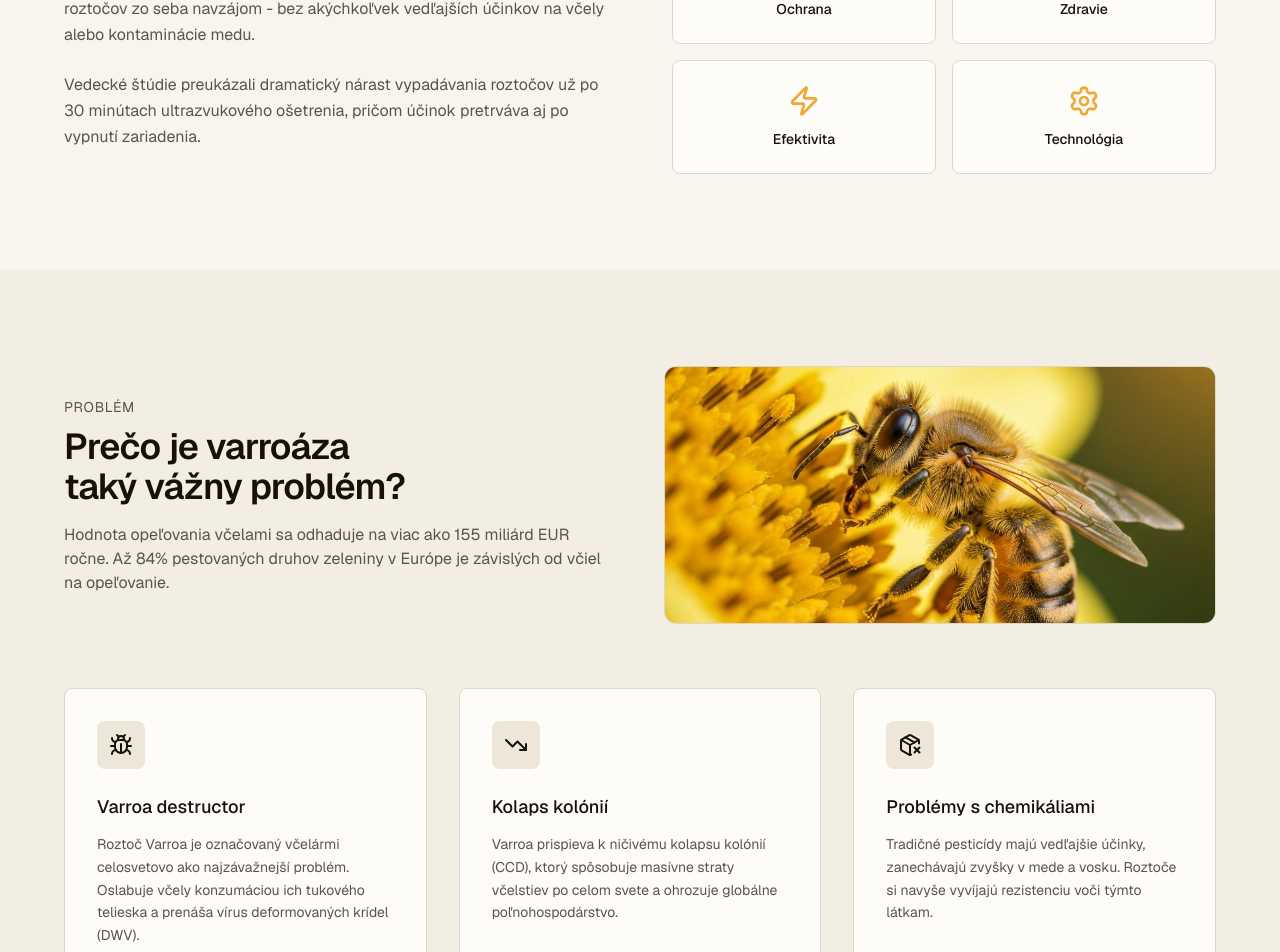
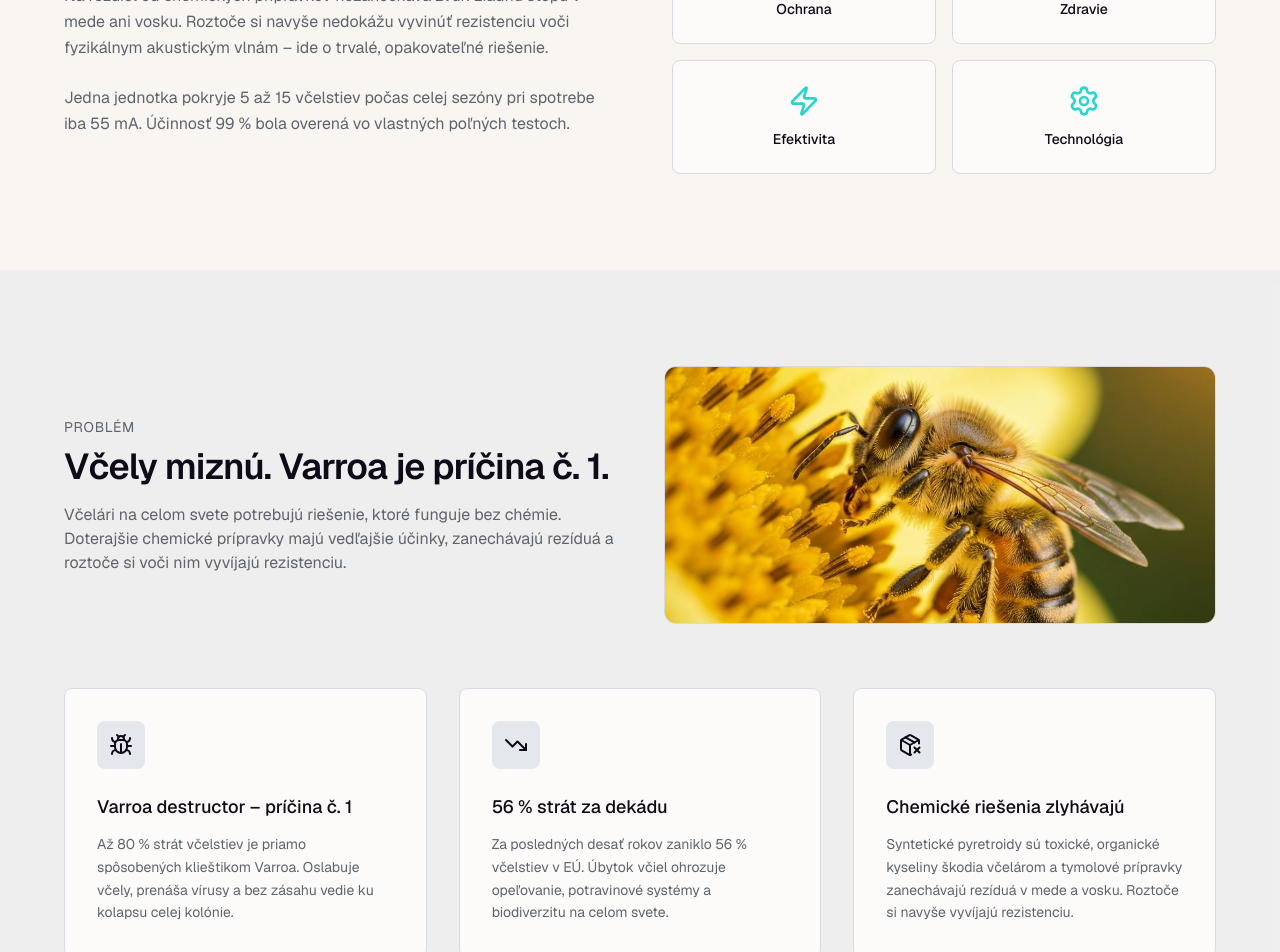
Before and after one commit to krealik/beesvitae, a Next.js app: page / in a window 1280 px wide. Shown: the part 1240-2192 px from the top of the page. Built offline with nearby package versions, Linux system fonts and the light colour scheme.

Commit message:
feat: update BeesVitae brand colors and rephrase product description

```diff
--- a/app/globals.css
+++ b/app/globals.css
@@ -4,30 +4,31 @@
 @custom-variant dark (&:is(.dark *));
 
 :root {
-  --background: oklch(0.97 0.01 85);
-  --foreground: oklch(0.18 0.02 60);
-  --card: oklch(0.99 0.005 85);
-  --card-foreground: oklch(0.18 0.02 60);
-  --popover: oklch(0.99 0.005 85);
-  --popover-foreground: oklch(0.18 0.02 60);
-  --primary: oklch(0.18 0.02 60);
-  --primary-foreground: oklch(0.97 0.01 85);
-  --secondary: oklch(0.93 0.02 85);
-  --secondary-foreground: oklch(0.18 0.02 60);
-  --muted: oklch(0.93 0.02 85);
-  --muted-foreground: oklch(0.45 0.02 60);
-  --accent: oklch(0.78 0.15 75);
-  --accent-foreground: oklch(0.18 0.02 60);
+  /* BeesVitae brand palette: Linen, Obsidian, Slate, Teal, Honey */
+  --background: oklch(0.975 0.006 80); /* Linen #fbf7f1 */
+  --foreground: oklch(0.16 0.03 300); /* Obsidian #0d031b */
+  --card: oklch(0.99 0.004 80);
+  --card-foreground: oklch(0.16 0.03 300);
+  --popover: oklch(0.99 0.004 80);
+  --popover-foreground: oklch(0.16 0.03 300);
+  --primary: oklch(0.16 0.03 300); /* Obsidian #0d031b */
+  --primary-foreground: oklch(0.975 0.006 80);
+  --secondary: oklch(0.93 0.008 250);
+  --secondary-foreground: oklch(0.16 0.03 300);
+  --muted: oklch(0.93 0.008 250);
+  --muted-foreground: oklch(0.5 0.013 250); /* Slate #5e646e */
+  --accent: oklch(0.79 0.13 190); /* Teal #00d8c9 */
+  --accent-foreground: oklch(0.16 0.03 300);
   --destructive: oklch(0.577 0.245 27.325);
   --destructive-foreground: oklch(0.577 0.245 27.325);
-  --border: oklch(0.88 0.02 80);
-  --input: oklch(0.88 0.02 80);
-  --ring: oklch(0.78 0.15 75);
-  --chart-1: oklch(0.78 0.15 75);
-  --chart-2: oklch(0.6 0.118 184.704);
-  --chart-3: oklch(0.398 0.07 227.392);
-  --chart-4: oklch(0.828 0.189 84.429);
-  --chart-5: oklch(0.769 0.188 70.08);
+  --border: oklch(0.89 0.008 250);
+  --input: oklch(0.89 0.008 250);
+  --ring: oklch(0.79 0.13 190);
+  --chart-1: oklch(0.79 0.13 190); /* Teal */
+  --chart-2: oklch(0.75 0.14 75); /* Honey gold */
+  --chart-3: oklch(0.5 0.013 250); /* Slate */
+  --chart-4: oklch(0.16 0.03 300); /* Obsidian */
+  --chart-5: oklch(0.68 0.1 190);
   --radius: 0.5rem;
   --sidebar: oklch(0.985 0 0);
   --sidebar-foreground: oklch(0.145 0 0);
--- a/app/layout.tsx
+++ b/app/layout.tsx
@@ -8,8 +8,8 @@ const _geist = Geist({ subsets: ["latin"] });
 const _geistMono = Geist_Mono({ subsets: ["latin"] });
 
 export const metadata: Metadata = {
-  title: 'BeeVitae – Ochrana včiel novej generácie',
-  description: 'Moderné riešenie pre zdravšie a silnejšie včelstvá. Inovatívne zariadenie na ochranu včiel pred škodcami.',
+  title: 'BeesVitae – Effective Frequency. Pure Honey.',
+  description: 'Akustická eliminácia klieštika Varroa. Bez chémie, bez rezíduí, bez rezistencie. Ultrazvukové zariadenie VK30-5 s 99% účinnosťou overenou v poľných testoch.',
   generator: 'v0.app',
   icons: {
     icon: [
--- a/app/page.tsx
+++ b/app/page.tsx
@@ -90,15 +90,15 @@ function HeroSection() {
       <div className="max-w-4xl mx-auto text-center relative z-10">
         <div className="inline-flex items-center gap-2 px-4 py-2 bg-secondary rounded-full text-sm text-muted-foreground mb-8">
           <HexagonIcon className="w-4 h-4 text-accent" />
-          <span>Ultrazvuková ochrana proti varroáze</span>
+          <span>Effective Frequency. Pure Honey.</span>
         </div>
 
         <h1 className="text-4xl md:text-6xl lg:text-7xl font-semibold tracking-tight text-balance leading-tight mb-6">
-          BeesVitae – Koniec varroázy bez chemikálií
+          Akustická eliminácia Varroa. Bez chémie. Natrvalo.
         </h1>
 
         <p className="text-lg md:text-xl text-muted-foreground max-w-2xl mx-auto mb-10 text-pretty">
-          Inovatívna ultrazvuková technológia na elimináciu klieštika Varroa destructor. Vedecky overená metóda, ktorá chráni včely bez použitia škodlivých chemických látok.
+          Zariadenie VK30-5 vysiela presne ladenú ultrazvukovú frekvenciu priamo do úľa. 99% účinnosť overená v poľných testoch – žiadne rezíduá v mede, žiadna rezistencia.
         </p>
 
         <Button size="lg" className="px-8 py-6 text-base" onClick={scrollToContent}>
@@ -122,16 +122,16 @@ function AboutSection() {
           <div>
             <span className="text-sm text-muted-foreground uppercase tracking-wider">O produkte</span>
             <h2 className="text-3xl md:text-4xl font-semibold tracking-tight mt-2 mb-6 text-balance">
-              Ultrazvuková technológia proti Varroa destructor
+              VK30-5 – akustická technológia proti Varroa destructor
             </h2>
             <p className="text-muted-foreground leading-relaxed mb-6">
-              BeesVitae využíva vysokofrekvenčné ultrazvukové vlny na elimináciu klieštika Varroa destructor - najväčšej hrozby pre včelstvá na celom svete. Táto revolučná metóda bola vyvinutá na základe výskumu University College Cork v Írsku.
+              BeesVitae VK30-5 vysiela presne ladenú ultrazvukovú frekvenciu 18–28 kHz priamo z veka úľa. Akustické vlny narúšajú sací mechanizmus klieštika Varroa a bránia jeho rozmnožovaniu v zaviečkovanom plode – jedinom mieste, kde sa Varroa môže množiť. Bez potomstva populácia roztočov kolabuje.
             </p>
             <p className="text-muted-foreground leading-relaxed mb-6">
-              Na rozdiel od tradičných chemických metód, ultrazvuk stimuluje včely k prirodzenému čistiacemu správaniu, pri ktorom aktívne odstraňujú roztočov zo seba navzájom - bez akýchkoľvek vedľajších účinkov na včely alebo kontaminácie medu.
+              Na rozdiel od chemických prípravkov nezanecháva zvuk žiadnu stopu v mede ani vosku. Roztoče si navyše nedokážu vyvinúť rezistenciu voči fyzikálnym akustickým vlnám – ide o trvalé, opakovateľné riešenie.
             </p>
             <p className="text-muted-foreground leading-relaxed">
-              Vedecké štúdie preukázali dramatický nárast vypadávania roztočov už po 30 minútach ultrazvukového ošetrenia, pričom účinok pretrváva aj po vypnutí zariadenia.
+              Jedna jednotka pokryje 5 až 15 včelstiev počas celej sezóny pri spotrebe iba 55 mA. Účinnosť 99 % bola overená vo vlastných poľných testoch.
             </p>
           </div>
 
@@ -170,18 +170,18 @@ function ProblemSection() {
   const problems = [
     {
       icon: Bug,
-      title: "Varroa destructor",
-      description: "Roztoč Varroa je označovaný včelármi celosvetovo ako najzávažnejší problém. Oslabuje včely konzumáciou ich tukového telieska a prenáša vírus deformovaných krídel (DWV).",
+      title: "Varroa destructor – príčina č. 1",
+      description: "Až 80 % strát včelstiev je priamo spôsobených klieštikom Varroa. Oslabuje včely, prenáša vírusy a bez zásahu vedie ku kolapsu celej kolónie.",
     },
     {
       icon: TrendingDown,
-      title: "Kolaps kolónií",
-      description: "Varroa prispieva k ničivému kolapsu kolónií (CCD), ktorý spôsobuje masívne straty včelstiev po celom svete a ohrozuje globálne poľnohospodárstvo.",
+      title: "56 % strát za dekádu",
+      description: "Za posledných desať rokov zaniklo 56 % včelstiev v EÚ. Úbytok včiel ohrozuje opeľovanie, potravinové systémy a biodiverzitu na celom svete.",
     },
     {
       icon: PackageX,
-      title: "Problémy s chemikáliami",
-      description: "Tradičné pesticídy majú vedľajšie účinky, zanechávajú zvyšky v mede a vosku. Roztoče si navyše vyvíjajú rezistenciu voči týmto látkam.",
+      title: "Chemické riešenia zlyhávajú",
+      description: "Syntetické pyretroidy sú toxické, organické kyseliny škodia včelárom a tymolové prípravky zanechávajú rezíduá v mede a vosku. Roztoče si navyše vyvíjajú rezistenciu.",
     },
   ];
 
@@ -192,10 +192,10 @@ function ProblemSection() {
           <div>
             <span className="text-sm text-muted-foreground uppercase tracking-wider">Problém</span>
             <h2 className="text-3xl md:text-4xl font-semibold tracking-tight mt-2 text-balance">
-              Prečo je varroáza taký vážny problém?
+              Včely miznú. Varroa je príčina č. 1.
             </h2>
             <p className="text-muted-foreground mt-4">
-              Hodnota opeľovania včelami sa odhaduje na viac ako 155 miliárd EUR ročne. Až 84% pestovaných druhov zeleniny v Európe je závislých od včiel na opeľovanie.
+              Včelári na celom svete potrebujú riešenie, ktoré funguje bez chémie. Doterajšie chemické prípravky majú vedľajšie účinky, zanechávajú rezíduá a roztoče si voči nim vyvíjajú rezistenciu.
             </p>
           </div>
           <div className="rounded-xl overflow-hidden border border-border">
@@ -227,18 +227,18 @@ function SolutionSection() {
   const solutions = [
     {
       icon: Zap,
-      title: "Ultrazvukové vlny",
-      description: "Vysokofrekvenčné ultrazvukové vlny priamo dráždia roztoče Varroa a stimulujú včely k samoošetrovaniu a vzájomnému čisteniu.",
+      title: "Ultrazvuk z veka úľa",
+      description: "VK30-5 vysiela presne ladenú akustickú frekvenciu 18–28 kHz priamo do úľa. Signál s intenzitou 105–113 dB SPL prekonáva bežné zariadenia (~40 dB SPL).",
     },
     {
       icon: Settings,
-      title: "Vedecky overené",
-      description: "Výskum na University College Cork preukázal dramatický nárast vypadávania roztočov už po 30 minútach ultrazvukového ošetrenia.",
+      title: "Narušenie reprodukcie",
+      description: "Akustické vibrácie narúšajú sací mechanizmus roztoča a bránia jeho rozmnožovaniu v zaviečkovanom plode. Bez potomstva populácia Varroa kolabuje.",
     },
     {
       icon: Heart,
-      title: "Bezpečné pre včely",
-      description: "Testy potvrdili, že včely vystavené ultrazvuku vykazujú normálne správanie - chodia, čistia sa a kŕmia sa bez akéhokoľvek stresu.",
+      title: "Bez rezíduí, bez rezistencie",
+      description: "Zvuk nezanecháva žiadnu stopu v mede ani vosku a roztoče si nedokážu vyvinúť rezistenciu voči fyzikálnym vlnám. 99 % účinnosť overená v poľných testoch.",
     },
   ];
 
@@ -256,10 +256,10 @@ function SolutionSection() {
           <div>
             <span className="text-sm text-muted-foreground uppercase tracking-wider">Riešenie</span>
             <h2 className="text-3xl md:text-4xl font-semibold tracking-tight mt-2 text-balance">
-              Ako ultrazvuk eliminuje Varroa?
+              Akustická eliminácia Varroa
             </h2>
             <p className="text-muted-foreground mt-4">
-              BeesVitae využíva rovnakú technológiu, akú vyvinuli vedci na University College Cork - ultrazvuk stimuluje prirodzené obranné správanie včiel.
+              BeesVitae nahrádza chémiu akustickou technológiou – roztoče sa nedokážu kŕmiť ani rozmnožovať, kolónia sa zotaví bez rezíduí a bez rizika rezistencie.
             </p>
           </div>
         </div>
@@ -343,19 +343,19 @@ function HowItWorksSection() {
       icon: Wrench,
       step: "1",
       title: "Inštalácia do úľa",
-      description: "Zariadenie BeesVitae jednoducho umiestnite do úľa. Nevyžaduje žiadne špeciálne úpravy ani nástroje.",
+      description: "Jednotku VK30-5 jednoducho umiestnite do veka úľa. Nevyžaduje žiadne špeciálne úpravy a pri spotrebe 55 mA pokryje 5–15 včelstiev.",
     },
     {
       icon: Power,
       step: "2",
-      title: "Ultrazvukové ošetrenie",
-      description: "Zariadenie generuje vysokofrekvenčné ultrazvukové vlny, ktoré dráždia roztoče a stimulujú včely k čistiacemu správaniu.",
+      title: "Akustické ošetrenie",
+      description: "Zariadenie vysiela presne ladenú frekvenciu 18–28 kHz, ktorá narúša sací mechanizmus roztočov a bráni ich rozmnožovaniu v zaviečkovanom plode.",
     },
     {
       icon: Clock,
       step: "3",
-      title: "Kontinuálna ochrana",
-      description: "Účinok pretrváva aj po vypnutí - včely pokračujú v odstraňovaní roztočov vďaka aktivovanému čistiacemu inštinktu.",
+      title: "Kolaps populácie Varroa",
+      description: "Bez potomstva populácia roztočov postupne kolabuje. Med a vosk zostávajú bez rezíduí a roztoče si nedokážu vyvinúť rezistenciu.",
     },
   ];
 
@@ -368,7 +368,7 @@ function HowItWorksSection() {
             Jednoduchý princíp, overené výsledky
           </h2>
           <p className="text-muted-foreground mt-4 max-w-2xl mx-auto">
-            Ultrazvukové vlny stimulujú samoošetrovanie a aloošetrovanie - včely aktívne odstraňujú roztoče zo seba aj navzájom.
+            Jednoduchý princíp – akustické vlny zasahujú roztoče priamo v plode, kde sa jediné dokážu množiť. Bez reprodukcie ich populácia kolabuje.
           </p>
         </div>
 
@@ -404,24 +404,24 @@ function HowItWorksSection() {
 function ScienceSection() {
   const facts = [
     {
-      number: "155+",
-      unit: "miliárd EUR",
-      description: "Hodnota opeľovania včelami pre svetovú ekonomiku ročne",
-    },
-    {
-      number: "84%",
-      unit: "plodín",
-      description: "Európskych pestovaných druhov zeleniny závislých od včiel",
-    },
-    {
-      number: "30",
-      unit: "minút",
-      description: "Stačí na dramatický nárast vypadávania roztočov z úľa",
+      number: "99%",
+      unit: "účinnosť",
+      description: "Overená vo vlastných poľných testoch zariadenia VK30-5",
     },
     {
       number: "0",
-      unit: "chemikálií",
-      description: "Žiadne vedľajšie účinky ani kontaminácia medu",
+      unit: "rezíduí",
+      description: "Žiadna kontaminácia medu, vosku ani stres pre včely",
+    },
+    {
+      number: "5–15",
+      unit: "včelstiev",
+      description: "Jedna jednotka pokryje viacero úľov počas celej sezóny",
+    },
+    {
+      number: "18–28",
+      unit: "kHz",
+      description: "Presne ladená frekvencia pri intenzite 105–113 dB SPL",
     },
   ];
 
@@ -434,7 +434,7 @@ function ScienceSection() {
             Overené výskumom, potvrdené praxou
           </h2>
           <p className="text-muted-foreground max-w-3xl mx-auto">
-            Technológia BeesVitae vychádza z výskumu realizovaného na University College Cork v Írsku. Vedci preukázali, že vysokofrekvenčné ultrazvukové vlny prenášané vzduchom efektívne kontrolujú populácie roztočov Varroa bez akéhokoľvek negatívneho vplyvu na včely.
+            Akustický efekt na klieštika Varroa potvrdil už v roku 2018 výskum Rainera Krügera. Prvý prototyp VK30-5 postavil zakladateľ Pavel Šintaj v roku 2022 a odvtedy ho priebežne testuje vo vlastných včelstvách. Vysokofrekvenčné akustické vlny efektívne potláčajú populáciu roztočov bez negatívneho vplyvu na včely.
           </p>
         </div>
 
@@ -458,10 +458,10 @@ function ScienceSection() {
           </div>
           <div className="bg-secondary/50 rounded-xl p-8">
             <blockquote className="text-lg italic text-muted-foreground">
-              &quot;Predbežné výsledky experimentov v úli naznačujú významný nárast miery padania roztočov Varroa už po 30 minútach vystavenia ultrazvuku, pričom účinok pretrváva aj po vypnutí ultrazvukového systému.&quot;
+              &quot;Akustický signál narúša sací mechanizmus roztoča a bráni jeho reprodukcii v zaviečkovanom plode. Bez potomstva populácia Varroa kolabuje – bez chémie, bez rezíduí a bez rizika rezistencie.&quot;
             </blockquote>
             <p className="text-sm text-muted-foreground mt-4">
-              — Výskum University College Cork, Írsko
+              — Princíp technológie VK30-5, BeesVitae
             </p>
           </div>
         </div>
@@ -508,19 +508,19 @@ function StudiesSection() {
 
   const keyFindings = [
     {
-      stat: "15x",
-      label: "vyšší spad roztočov",
-      description: "Ultrazvukový spad je až 15-krát vyšší ako prirodzený spad Varroa",
+      stat: "105–113",
+      label: "dB SPL intenzita",
+      description: "Signál VK30-5 výrazne prekonáva bežné akustické zariadenia (~40 dB SPL)",
     },
     {
-      stat: "84%",
-      label: "anorektických roztočov",
-      description: "Väčšina spadnutých roztočov má deformovaný brušný štít - znak podvýživy",
+      stat: "8",
+      label: "nastavení frekvencie",
+      description: "Ladenie podľa stavu včelstva – konkurencia ponúka jedinú fixnú frekvenciu",
     },
     {
-      stat: "81,8",
-      label: "kusov/hodinu",
-      description: "Hodinový spad Varroa pri ultrazvukovej stimulácii vs. 7,6 pri kontrolnej skupine",
+      stat: "30",
+      label: "nasadených jednotiek",
+      description: "10 predaných a 20 v aktívnom testovaní – reálne dáta z praxe",
     },
   ];
 
@@ -579,23 +579,23 @@ function StudiesSection() {
           <ul className="space-y-3 text-muted-foreground text-sm">
             <li className="flex items-start gap-3">
               <CheckCircle className="w-5 h-5 text-accent flex-shrink-0 mt-0.5" />
-              <span>Ultrazvukové vlny narušujú výživový mechanizmus roztočov - rozkmitávajú ich sacie ústrojenstvo</span>
+              <span>Akustické vlny narúšajú sací mechanizmus roztočov – nedokážu sa kŕmiť na včelách ani larvách</span>
             </li>
             <li className="flex items-start gap-3">
               <CheckCircle className="w-5 h-5 text-accent flex-shrink-0 mt-0.5" />
-              <span>Stimulovaný roztoč sa stáva oscilátorom, ktorý dráždi včelu k hygienickému správaniu (VSH)</span>
+              <span>Vibrácie bránia rozmnožovaniu Varroa v zaviečkovanom plode – jedinom mieste, kde sa môže množiť</span>
             </li>
             <li className="flex items-start gap-3">
               <CheckCircle className="w-5 h-5 text-accent flex-shrink-0 mt-0.5" />
-              <span>Včely agresívne odstraňujú parazitov - spôsobujú im trvalé poškodenia končatín a štítov</span>
+              <span>Bez potomstva populácia roztočov postupne kolabuje, čím sa kolónia zotaví</span>
             </li>
             <li className="flex items-start gap-3">
               <CheckCircle className="w-5 h-5 text-accent flex-shrink-0 mt-0.5" />
-              <span>Metóda je aplikovateľná vo všetkých fázach vývoja včelstva bez vplyvu na produktivitu</span>
+              <span>Zvuk nezanecháva žiadne rezíduá v mede ani vosku – ošetrenie je bezpečné pre včely aj včelára</span>
             </li>
             <li className="flex items-start gap-3">
               <CheckCircle className="w-5 h-5 text-accent flex-shrink-0 mt-0.5" />
-              <span>Mladé včely (mladušky) útočia na roztoče ešte pred vylíhnutím z buňky</span>
+              <span>Roztoče si nedokážu vyvinúť rezistenciu voči fyzikálnym akustickým vlnám – riešenie funguje dlhodobo</span>
             </li>
           </ul>
         </div>
```
Also changed, not shown: 1 other file (tests, documents, lock files or other folders).
